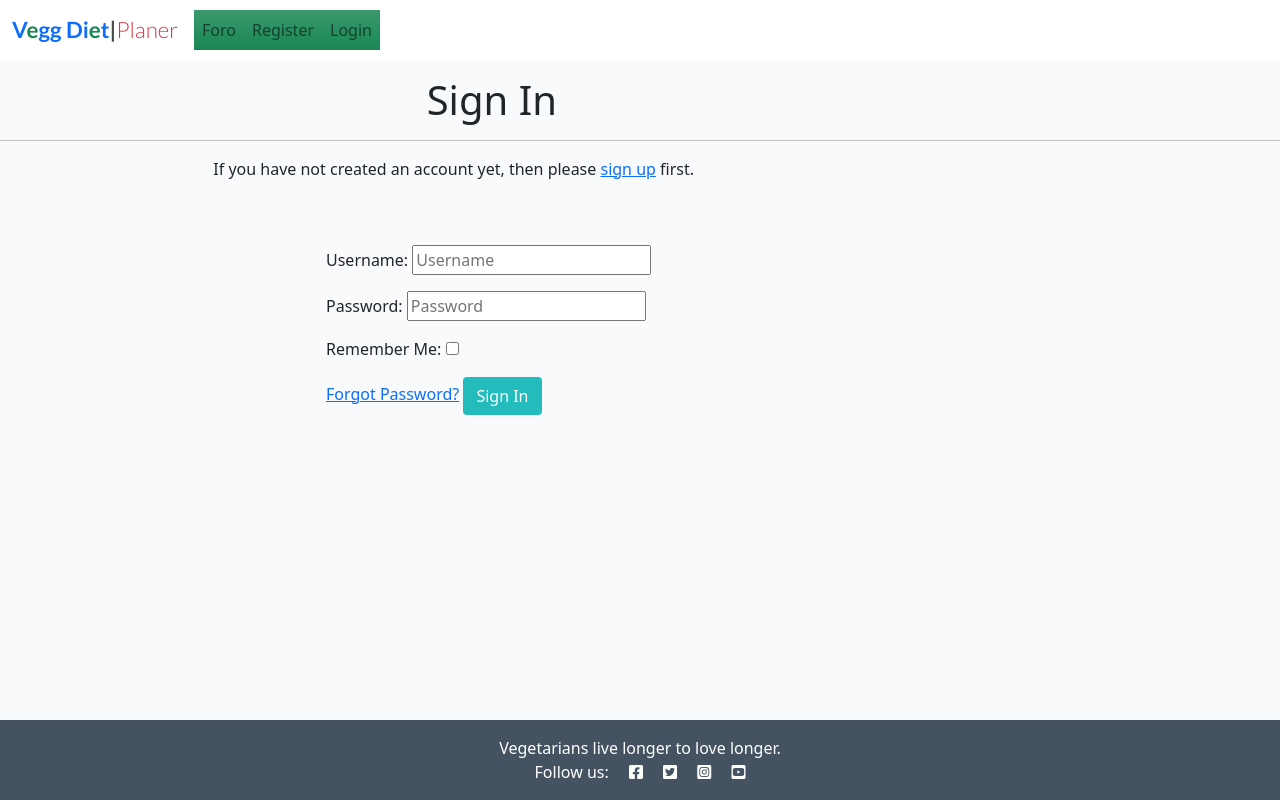
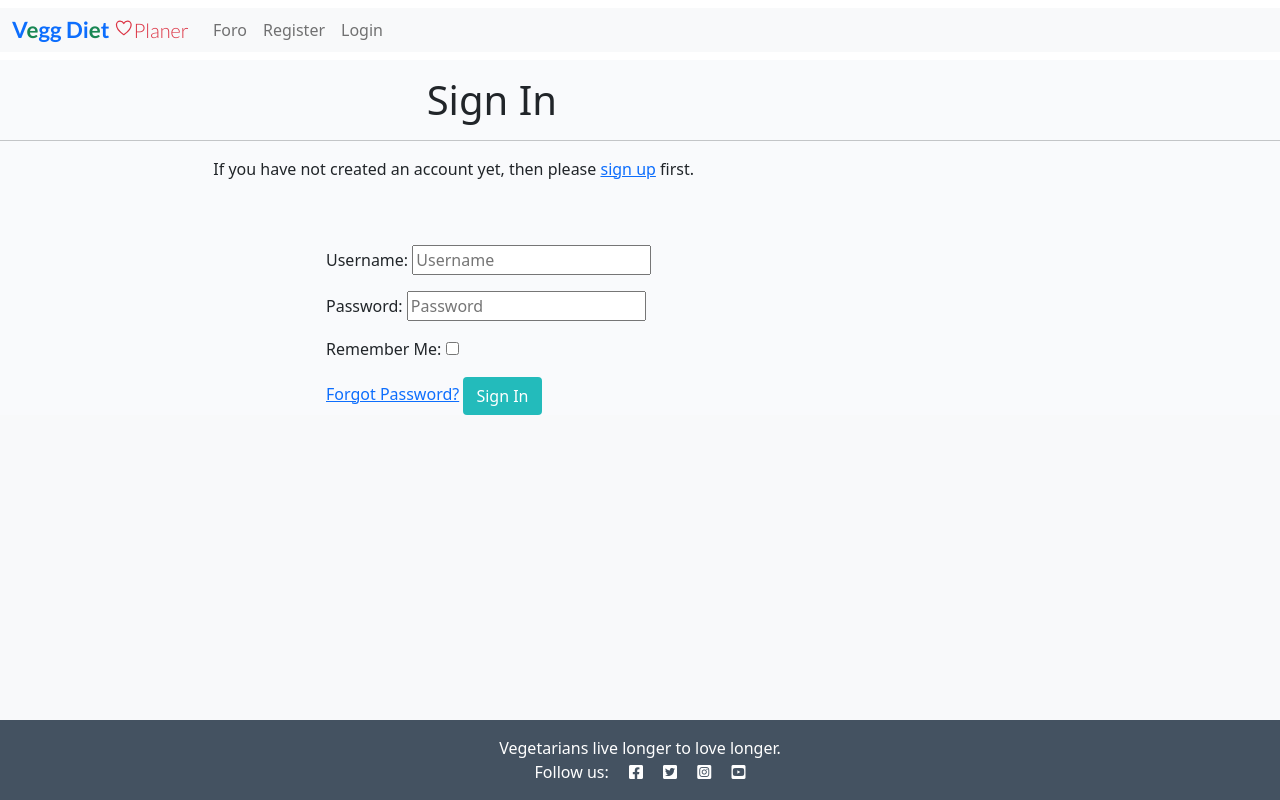
Before and after one commit to jdhernandezS1/CI_PP4_DjangoPY, a Django app: page /accounts/login/ in a window 1280 px wide; the page is wider, and only the part inside the window is pictured. Run offline with Django 3.2, Linux system fonts and the light colour scheme; some libraries are stand-ins or nearby versions.

Commit message:
setting bootstrap in page

```diff
--- a/templates/base.html
+++ b/templates/base.html
@@ -21,15 +21,15 @@
 
 </head>
 
-<body class="d-flex flex-column h-100 main-bg">
+<body class="d-flex flex-column h-100 main-bg bg-light">
 
     <!-- Navigation -->
 
     <nav class="navbar navbar-expand-lg navbar-light bg-white">
-        <div class="container-fluid">
+        <div class="container-fluid bg-light text-center">
             <a class="navbar-brand hvr-pulse-grow" href="{% url 'home' %}"><span class="brand"><span class="text-primary">V<span
-                            class="text-success">e</span>gg Di<span class="text-success">e</span>t</span>|<span
-                        class="thin text-danger">Planer</span></span></span></a>
+                            class="text-success">e</span>gg Di<span class="text-success">e</span>t</span> <span class="small text-danger"><ion-icon name="heart-outline"></ion-icon></span><span
+                        class="thin text-danger blockquote">Planer</span></span></span></a>
             <button class="navbar-toggler " type="button" data-bs-toggle="collapse" data-bs-target="#navbarText"
                 aria-controls="navbarText" aria-expanded="false" aria-label="Toggle navigation">
                 <span class="navbar-toggler-icon"></span>
@@ -40,21 +40,21 @@
                         <a class="nav-link active" aria-current="page" href="{% url 'home' %}">Home</a>
                     </li> -->
                     <li class="nav-item hvr-buzz  ">
-                        <a class="nav-link bg-success bg-gradient" href="{% url 'posts' %}">Foro</a>
+                        <a class="nav-link bg-success bg-light" href="{% url 'posts' %}">Foro</a>
                     </li>
                     {% if user.is_authenticated %}
                     <li class="nav-item hvr-bounce-out ">
-                        <a class="nav-link bg-success bg-gradient" href="{% url 'account_logout' %}">Logout</a>
+                        <a class="nav-link bg-success bg-light" href="{% url 'account_logout' %}">Logout</a>
                     </li>
-                    <li class="nav-item hvr-bounce-out bg-gradient">
-                        <a class="nav-link bg-success bg-gradient" href="/">My Plan</a>
+                    <li class="nav-item hvr-bounce-out bg-light">
+                        <a class="nav-link bg-success bg-light" href="/">My Plan</a>
                     </li>
                     {% else %}
                     <li class="nav-item hvr-bounce-out">
-                        <a class="nav-link bg-success bg-gradient" href="{% url 'account_signup' %}">Register</a>
+                        <a class="nav-link bg-success bg-light" href="{% url 'account_signup' %}">Register</a>
                     </li>
                     <li class="nav-item hvr-bounce-out">
-                        <a class="nav-link bg-success bg-gradient" href="{% url 'account_login' %}">Login</a>
+                        <a class="nav-link bg-success bg-light" href="{% url 'account_login' %}">Login</a>
                     </li>
                     {% endif %}
                 </ul>
@@ -95,6 +95,7 @@
             <i class="fab fa-instagram-square ms-3"></i>
             <i class="fab fa-youtube-square ms-3"></i></p>
     </footer>
+    <script type="module" src="https://unpkg.com/ionicons@5.5.2/dist/ionicons/ionicons.esm.js"></script>
+    <script nomodule src="https://unpkg.com/ionicons@5.5.2/dist/ionicons/ionicons.js"></script>
 </body>
-
 </html>
--- a/templates/index.html
+++ b/templates/index.html
@@ -3,7 +3,7 @@
 {% block content %}
 
 <div class="container-fluid">
-        <h1 class="text-center">Wellcome</h1>
+        <h1 class="p-3 display-3 text-center">For animals rights, be a vegetarian</h1>
 </div>
 <hr>
 
```
